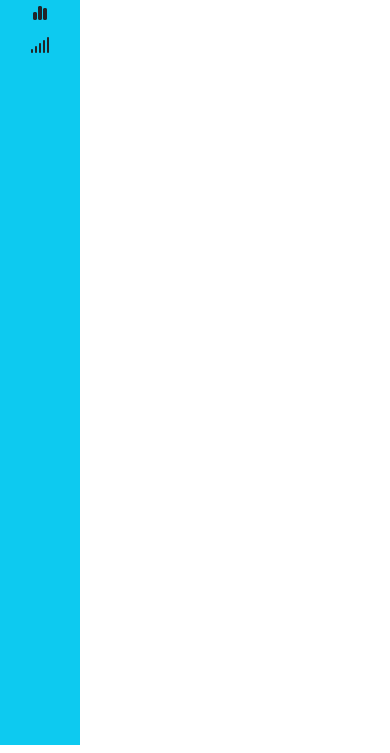
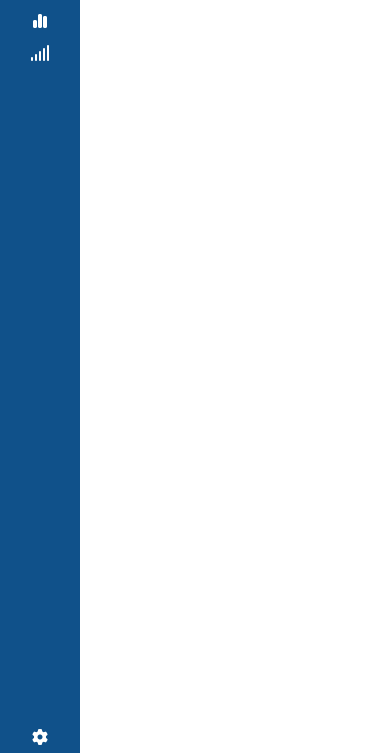
Before and after one commit to IreneChicca/html-css-bootstrap-dashboard, a plain HTML site: page index.html in a window 390 px wide. Shown: the part 99-852 px from the top of the page. Drawn offline with nearby package versions, Linux system fonts and the light colour scheme.

Commit message:
FIX sidebar - mobile

```diff
--- a/css/style.css
+++ b/css/style.css
@@ -43,4 +43,5 @@ img {
 #sidebar {
     width: 80px;
     height: calc(100vh - 56px);
+    background-color: #10518a;
 }
--- a/index.html
+++ b/index.html
@@ -14,7 +14,7 @@
 </head>
 
 <body>
-    <nav class="navbar navbar-expand-lg bg-white">
+    <nav class="navbar navbar-expand-lg bg-white w-100">
         <div class="container-fluid">
 
             <img src="./img/mobile-logo.png" alt="logosmall" class="d-sm-none">
@@ -56,14 +56,14 @@
 
         </div>
 
+    </nav>
 
-
-        <div id="sidebar" class="bg-info d-flex flex-column gap-3 pt-3 align-items-center">
+    <div id="sidebar" class="d-flex flex-column gap-3 pt-3 align-items-center text-white">
 
         <i class="fa-solid fa-house"></i>
         <i class="fa-solid fa-chart-simple"></i>
         <i class="fa-solid fa-signal"></i>
-
+        <i class="fa-solid fa-gear mt-auto pb-2"></i>
 
     </div>
 
```
Lines whose indentation alone changed are shown as unchanged.
